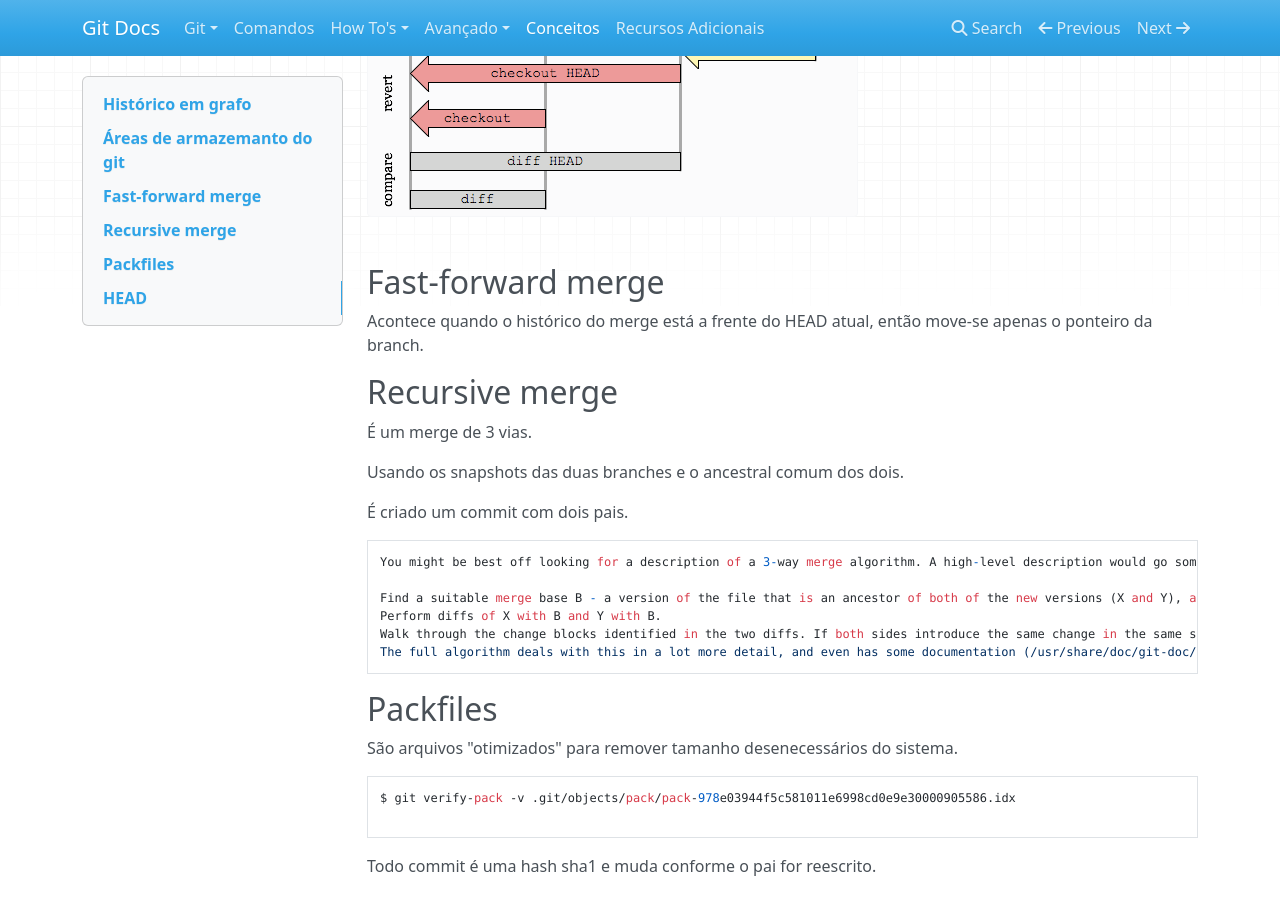
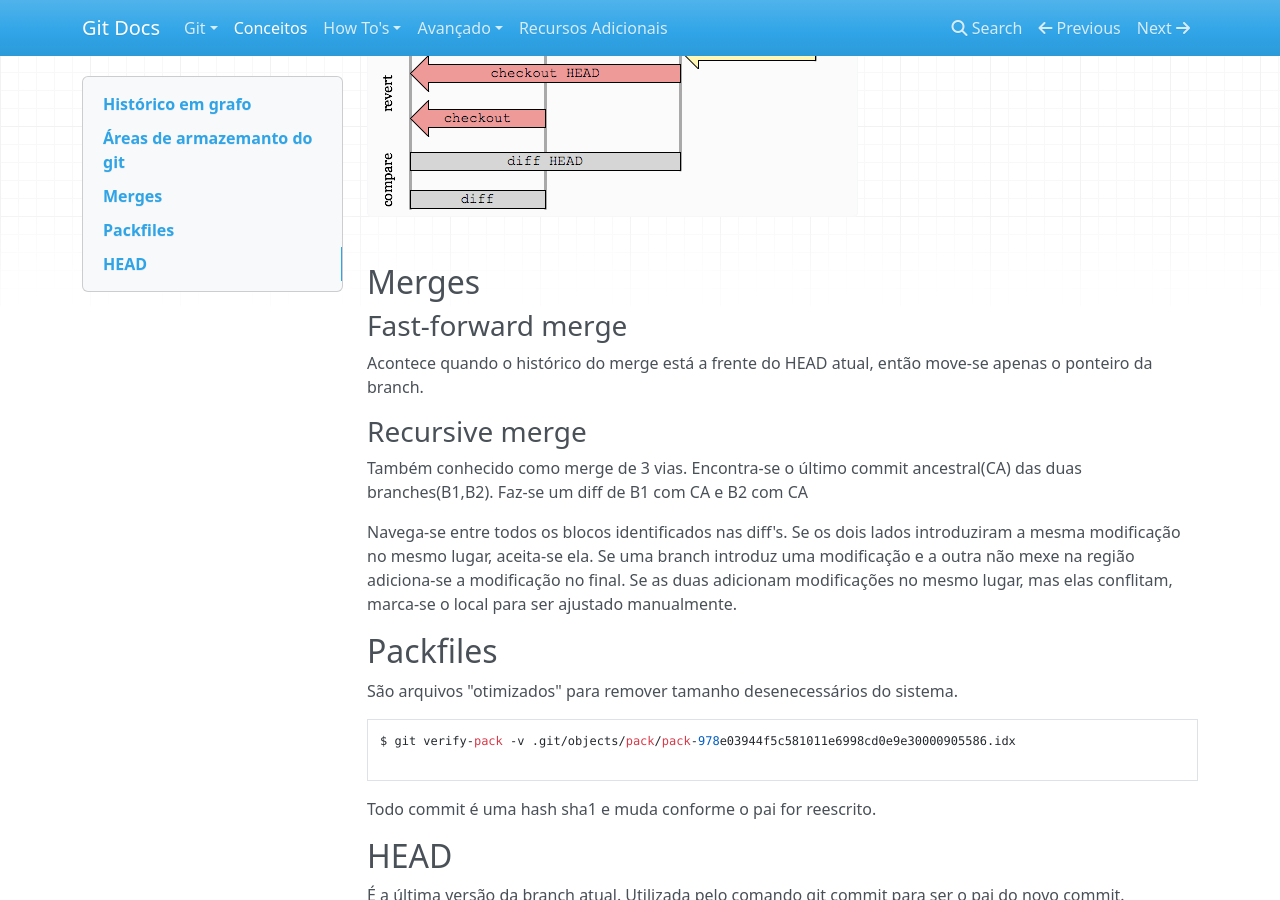
Before and after one commit to jeanCarloMachado/git_course, an MkDocs documentation site: the page built from docs/conceitos.md, in a window 1280 px wide and 900 px high, scrolled down 1005 px. Built offline with MkDocs 1.6.1, drawn with Linux system fonts in a browser that asks for light colours; nearby versions of some CDN libraries; old or Windows-style settings are respelled for this version of MkDocs.

Commit message:
melhorias

````diff
--- a/docs/conceitos.md
+++ b/docs/conceitos.md
@@ -17,32 +17,27 @@ Git tem 3 áreas de armazenamento principais
 ![Comandos de trasporte e áreas de armazenamento](git-transport.png)
 
 
+Merges
+------
 
-Fast-forward merge
-------------------
+### Fast-forward merge
 
 Acontece quando o histórico do merge está a frente do HEAD atual,
 então move-se apenas o ponteiro da branch.
 
 
-Recursive merge
----------------
+### Recursive merge
 
-É um merge de 3 vias.
+Também conhecido como merge de 3 vias. Encontra-se o último commit
+ancestral(CA) das duas branches(B1,B2).
+Faz-se um diff de B1 com CA e B2 com CA
 
-Usando os snapshots das duas branches e o ancestral comum dos
-dois.
-
-É criado um commit com dois pais.
-
-```
-You might be best off looking for a description of a 3-way merge algorithm. A high-level description would go something like this:
-
-Find a suitable merge base B - a version of the file that is an ancestor of both of the new versions (X and Y), and usually the most recent such base (although there are cases where it will have to go back further, which is one of the features of  gits default recursive merge)
-Perform diffs of X with B and Y with B.
-Walk through the change blocks identified in the two diffs. If both sides introduce the same change in the same spot, accept either one; if one introduces a change and the other leaves that region alone, introduce the change in the final; if both introduce changes in a spot, but they don't match, mark a conflict to be resolved manually.
-The full algorithm deals with this in a lot more detail, and even has some documentation (/usr/share/doc/git-doc/technical/trivial-merge.txt for one, along with the git help XXX pages, where XXX is one of merge-base, merge-file, merge, merge-one-file and possibly a few others). If that's not deep enough, there's always source code...
-```
+Navega-se entre todos os blocos identificados nas diff's. Se os
+dois lados introduziram a mesma modificação no mesmo lugar,
+aceita-se ela. Se uma branch introduz uma modificação e a outra
+não mexe na região adiciona-se a modificação no final. Se as duas
+adicionam modificações no mesmo lugar, mas elas conflitam,
+marca-se o local para ser ajustado manualmente.
 
 Packfiles
 ---------
--- a/mkdocs.yml
+++ b/mkdocs.yml
@@ -5,7 +5,8 @@ pages:
     - Home: 'index.md'
     - História: 'historia.md'
     - Pra que serve: 'pra-que-serve.md'
-- Comandos: 'comandos.md'
+    - Comandos: 'comandos.md'
+- Conceitos: 'conceitos.md'
 - How To's:
     - Inicializando um projeto: 'inicializando-projeto.md'
     - Criando Histórico: 'criando-historico.md'
@@ -16,8 +17,6 @@ pages:
     - Remotos: 'remotos.md'
     - Github: 'github.md'
 - Avançado:
-    - Customizando:  'customizando.md'
-    - Ferramentas Auxiliares: 'ferramentas-auxiliares-e-produtividade.md'
     - Criando um servidor git: 'criando_servidor.md'
     - Submódulos: 'submodulos.md'
     - Operadores Relativos: 'operadores_relativos.md'
@@ -26,8 +25,9 @@ pages:
     - Manutenção: 'manutencao.md'
     - Recuperando dados:  'recuperando_dados.md'
     - Pumbling: 'pumbling.md'
+    - Customizando:  'customizando.md'
+    - Ferramentas Auxiliares: 'ferramentas-auxiliares-e-produtividade.md'
     - Comandos Menos comuns: 'comandosmenos_comuns.md'
     - Estudos de caso: 'estudos_de_caso.md'
     - Integracoes:  'integracoes.md'
-- Conceitos: 'conceitos.md'
 - Recursos Adicionais: 'recursos_adicionais.md'
````
Also changed, not shown: docs/submodulos.md (+1 -1 lines), 3 other files.
